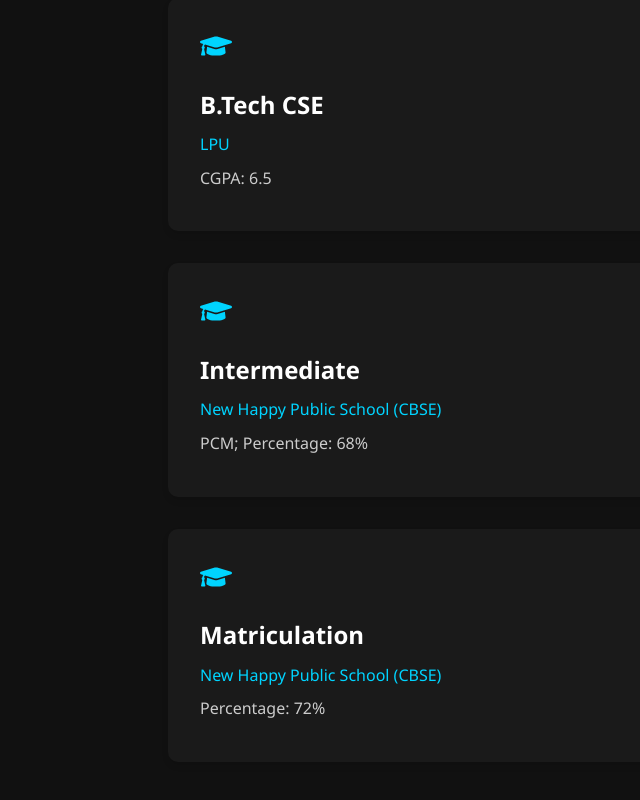
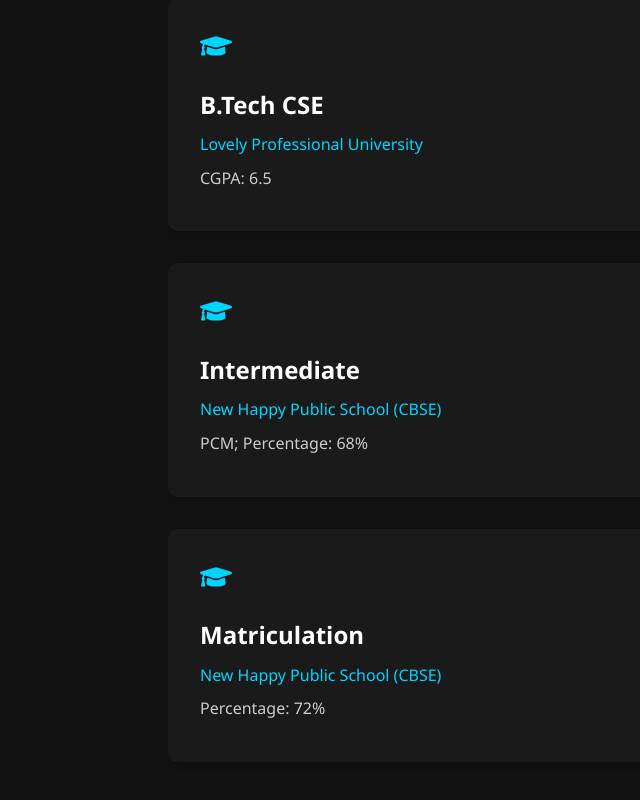
Before and after one commit to ayush-4299/Portfolio-frontend, a React (Create React App) app: page / in a window 1280 px wide. Shown: the part 3391-4191 px from the top of the page, without its empty margins (72-712 px from the left). Built offline with nearby package versions, Linux system fonts and the light colour scheme.

Commit message:
Update: Change LPU to Lovely Professional University in education details

```diff
--- a/src/components/Education.js
+++ b/src/components/Education.js
@@ -50,7 +50,7 @@
   const education = [
     {
       title: 'B.Tech CSE',
-      institution: 'LPU',
+      institution: 'Lovely Professional University',
       details: 'CGPA: 6.5',
     },
     {
```
